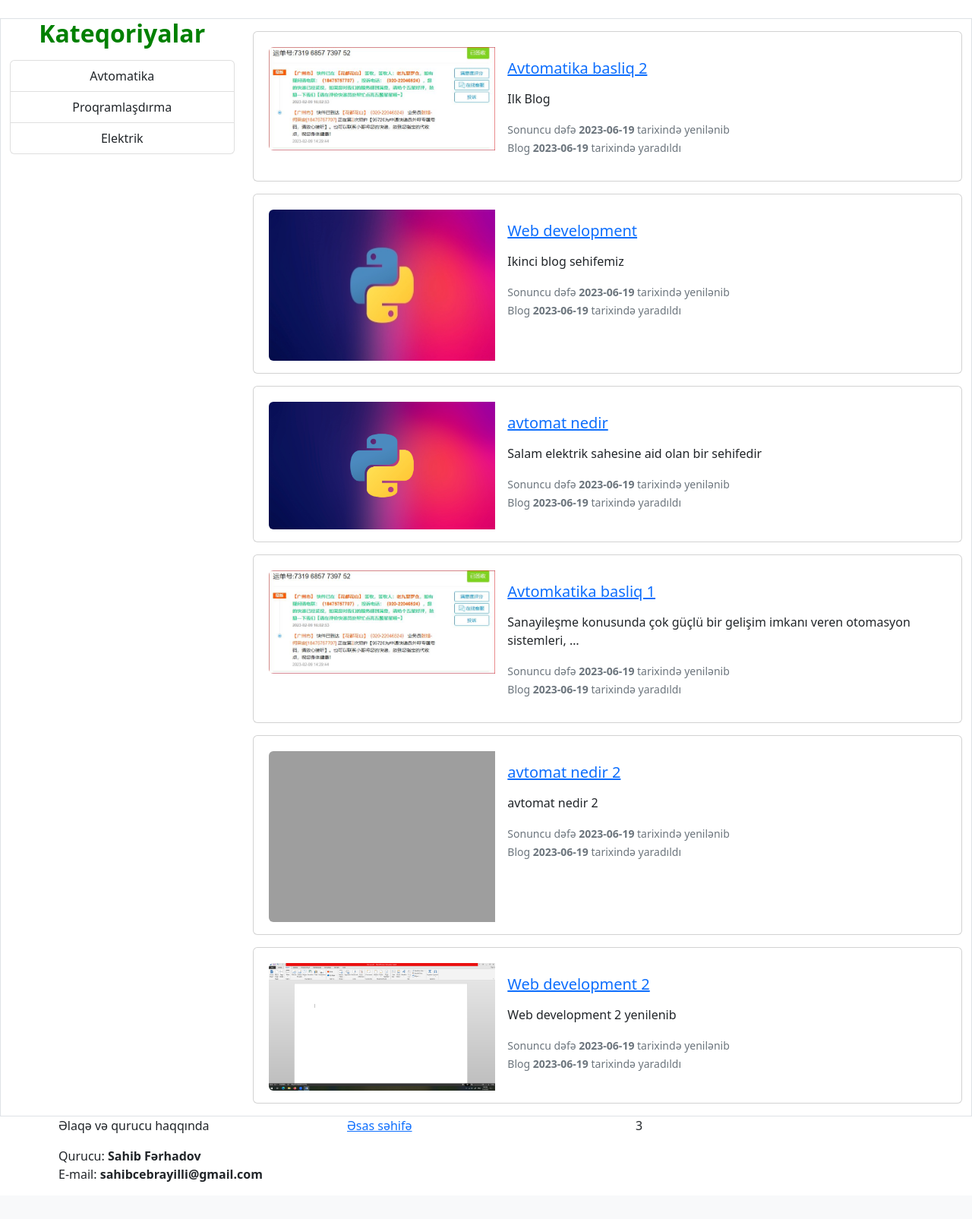
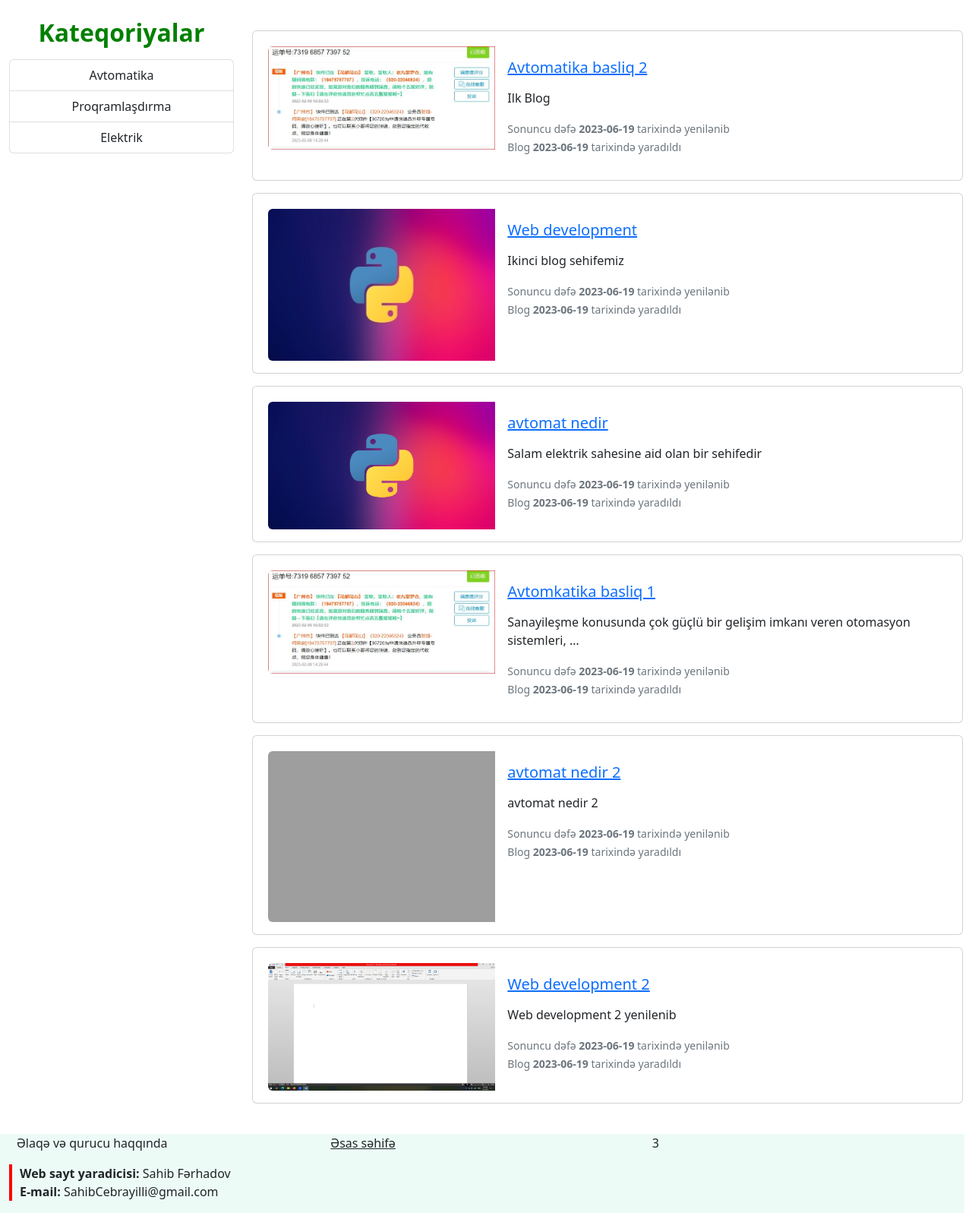
Before and after one commit to SahibFarhadov/MyBlog, a Django app: page / in a window 1280 px wide. Shown: the part 74-1679 px from the top of the page at 76% size. Before the commit the page ends 1630 px from the top, so only its background shows below. Run offline with Django 4.2, Linux system fonts and the light colour scheme; data comes from the database, SQL or seed files in the repository; some libraries are stand-ins or nearby versions; grey boxes are pictures that could not be loaded.

Commit message:
Footer modified

```diff
--- a/Blog/templates/Blog/index.html
+++ b/Blog/templates/Blog/index.html
@@ -4,20 +4,22 @@
 {% block title %}Elektroblog | Əsas səhifə{% endblock %}
 {% block content %}
 <div class="container-fluid mt-4">
-    <div class="row border">
-        <div class="col-sm-5 col-md-3">
+    <div class="row">
+        <div class="col-md-3">
             <div style="text-align:center">
-                <h2>
+                <div>
+                    <h2>
                     <p>
                         <strong class="kateqoriyaText">
                             Kateqoriyalar
                         </strong>
                     </p>
-                </h2>
-                <p>{%include 'Blog/partials/_categories.html'%}</p>
+                    </h2>
+                    <p>{%include 'Blog/partials/_categories.html'%}</p>
+                </div>
             </div>
         </div>
-        <div class="col-sm-7 col-md-9">
+        <div class="col-md-9">
             {% for blog in blogs %}
                 {% if blog.is_home %}
                     {% include 'Blog/partials/_blog.html' %}
--- a/Blog/templates/Blog/partials/_footer.html
+++ b/Blog/templates/Blog/partials/_footer.html
@@ -1,19 +1,21 @@
-<footer class="footer1">
-    <div class="container">
+<footer class="footer1 mt-4 mb-2" style="background-color: rgb(237, 251, 246);">
+    <div class="container-fluid">
         <div class="row">
-            <div class="col">
+            <div class="col-lg-4 col-md-4">
                 <div class="mailme">
-                    <p>Əlaqə və qurucu haqqında</p>
-                    <address>
-                        Qurucu: <strong>Sahib Fərhadov</strong><br>
-                        E-mail: <strong>sahibcebrayilli@gmail.com</strong>
-                    </address>
+                    <div class="mailmeContent">
+                        <p>Əlaqə və qurucu haqqında</p>
+                        <address>
+                            <b>Web sayt yaradicisi:</b> Sahib Fərhadov<br>
+                            <b>E-mail:</b> SahibCebrayilli@gmail.com
+                        </address>
+                    </div>
                 </div>
             </div>
-            <div class="col">
-                <a class="link-primary" href="{% url 'home' %}">Əsas səhifə</a>
+            <div class="col-lg-4 col-md-4">
+                <a class="link-dark" href="{% url 'home' %}">Əsas səhifə</a>
             </div>
-            <div class="col">3</div>
+            <div class="col-lg-4">3</div>
         </div>
     </div>
 </footer>
--- a/rootstatic/css/root.css
+++ b/rootstatic/css/root.css
@@ -2,7 +2,8 @@
     text-decoration: underline blue solid 2px;
 }
 .navbarLink{
-    font-size:20px;color:rgb(53, 68, 235)
+    font-size:20px;
+    color:rgb(53, 68, 235)
 }
 .kateqoriyaText{
     color:green
@@ -11,4 +12,16 @@
     display: flex;
     flex-direction: row;
     margin-right: 10px;
+    font-size: 16px;
 }
+.mailme address{
+    border-left: 4px solid red!important;
+    padding-left:10px;
+}
+.mailme p{
+    padding-left:10px;
+}
+
+@media screen and (max-width: 991px) {
+
+}
```
Also changed, not shown: Blog/templates/Blog/blog-details.html (+10 -2 lines), Blog/templates/Blog/blogs.html (+7 -5 lines), Blog/templates/Blog/blogs_by_category.html (+7 -5 lines), 1 other file.
